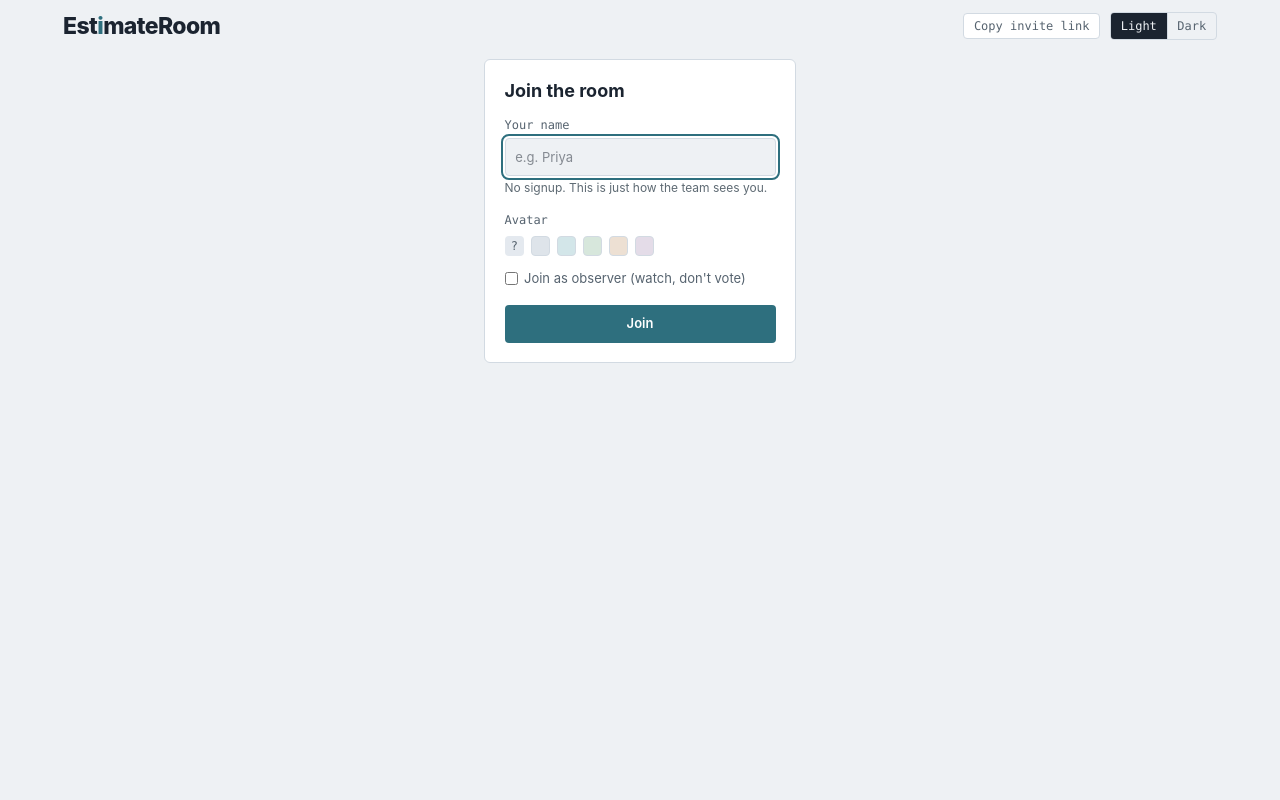
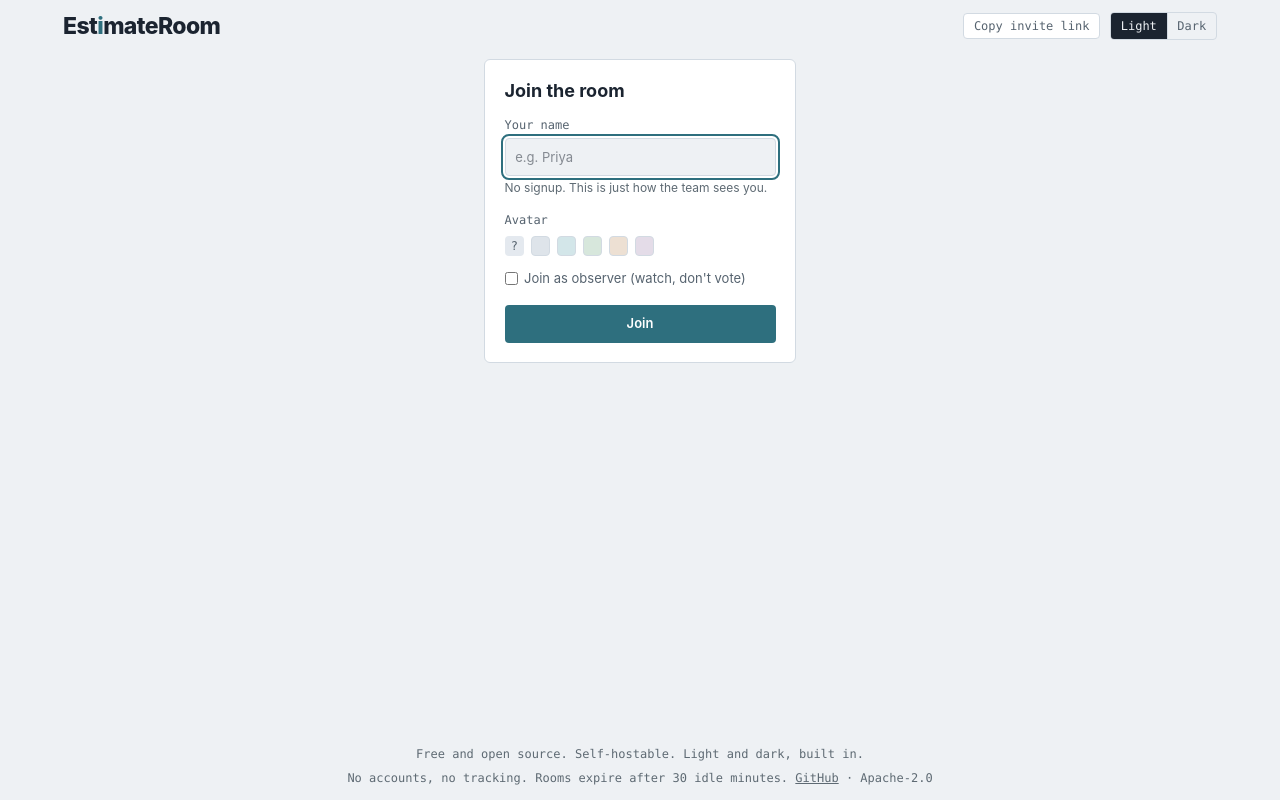
Before and after one commit to arshrangi/estimateroom, a Nuxt app: page /r/1 in a window 1280 px wide. Built offline with nearby package versions, Linux system fonts and the light colour scheme.

Commit message:
Move the privacy footer into the app shell so every page shows it

```diff
--- a/app/app.vue
+++ b/app/app.vue
@@ -1,16 +1,27 @@
 <script setup lang="ts">
-// ABOUTME: App shell: centered column, the top bar, and the routed page. Syncs theme state on mount.
+// ABOUTME: App shell: centered column, the top bar, the routed page, and the site footer. Syncs theme state on mount.
 const { init } = useTheme()
 onMounted(init)
 </script>
 
 <template>
-  <div class="min-h-screen bg-bg text-ink">
+  <div class="flex min-h-screen flex-col bg-bg text-ink">
     <NuxtRouteAnnouncer />
-    <div class="mx-auto max-w-[1180px] px-4 py-4">
+    <div class="mx-auto w-full max-w-[1180px] flex-1 px-4 py-4">
       <TheTopBar />
       <NuxtPage />
     </div>
+    <footer class="mx-auto w-full max-w-[1180px] px-4 pb-4 text-center font-mono text-meta text-ink-muted">
+      <p>Free and open source. Self-hostable. Light and dark, built in.</p>
+      <p class="mt-2">
+        No accounts, no tracking. Rooms expire after 30 idle minutes.
+        <a
+          href="https://github.com/arshrangi/estimateroom"
+          class="rounded-sm underline hover:text-ink focus-visible:outline-2 focus-visible:outline-offset-2 focus-visible:outline-accent"
+        >GitHub</a>
+        · Apache-2.0
+      </p>
+    </footer>
     <AppToast />
   </div>
 </template>
--- a/app/pages/index.vue
+++ b/app/pages/index.vue
@@ -39,16 +39,5 @@ async function createRoom() {
       </button>
     </div>
 
-    <footer class="mt-10 font-mono text-meta text-ink-muted">
-      <p>Free and open source. Self-hostable. Light and dark, built in.</p>
-      <p class="mt-2">
-        No accounts, no tracking. Rooms expire after 30 idle minutes.
-        <a
-          href="https://github.com/arshrangi/estimateroom"
-          class="rounded-sm underline hover:text-ink focus-visible:outline-2 focus-visible:outline-offset-2 focus-visible:outline-accent"
-        >GitHub</a>
-        · Apache-2.0
-      </p>
-    </footer>
   </main>
 </template>
```
